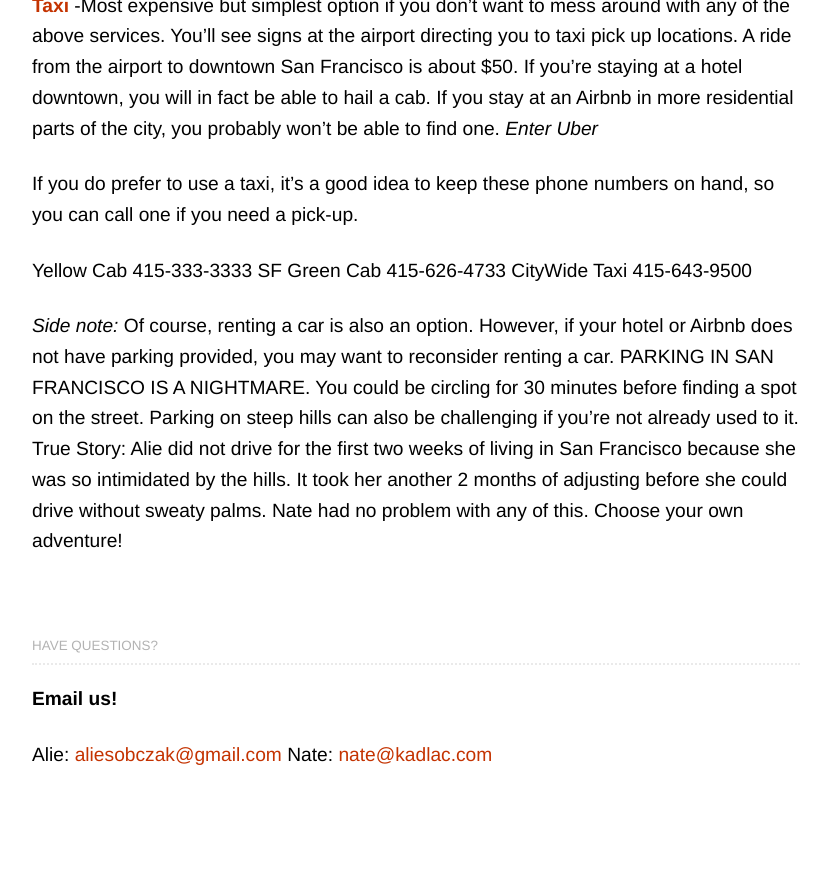
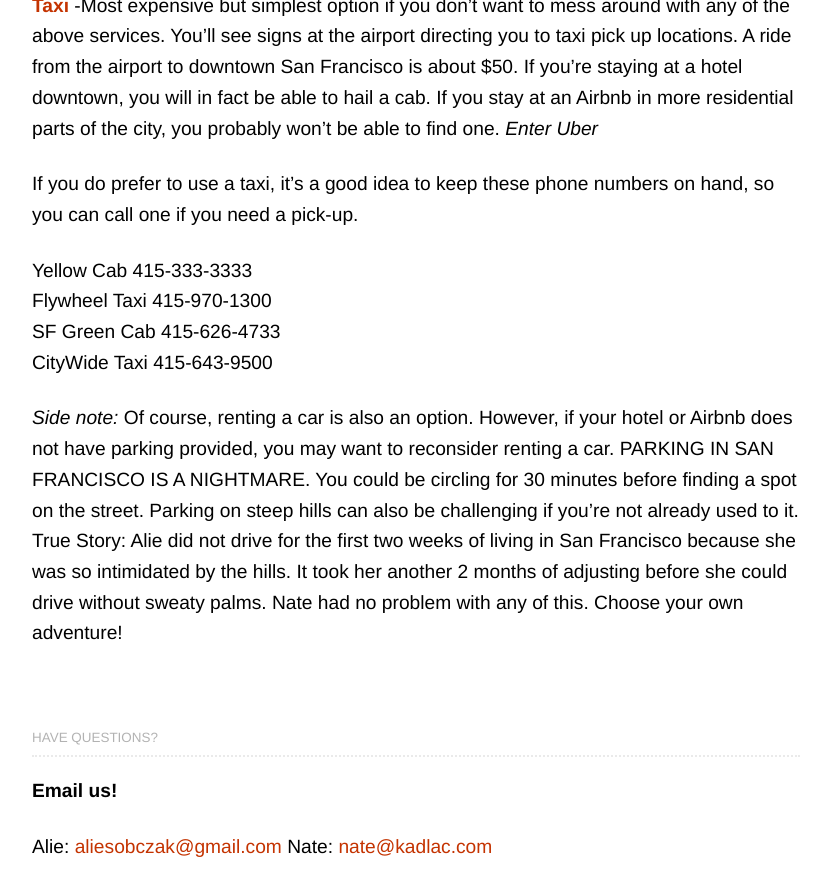
Before and after one commit to nkadlac/alieplusnate.com, a Jekyll site: the page built from travel.md, in a window 1280 px wide and 900 px high, scrolled down 2199 px. Shown: the top 896 px of the window, without its empty margins (224-1055 px from the left). Built offline with Jekyll 4.4.1, drawn with Linux system fonts in a browser that asks for light colours; some web fonts are replaced.

Commit message:
Updated Travel

```diff
--- a/travel.md
+++ b/travel.md
@@ -66,9 +66,10 @@
 
 If you do prefer to use a taxi, it's a good idea to keep these phone numbers on hand, so you can call one if you need a pick-up.
 
-Yellow Cab 415-333-3333
-SF Green Cab 415-626-4733
-CityWide Taxi 415-643-9500
+Yellow Cab 415-333-3333<br>
+Flywheel Taxi 415-970-1300<br>
+SF Green Cab 415-626-4733<br>
+CityWide Taxi 415-643-9500<br>
 
 *Side note:* Of course, renting a car is also an option. However, if your hotel or Airbnb does not have parking provided, you may want to reconsider renting a car. PARKING IN SAN FRANCISCO IS A NIGHTMARE. You could be circling for 30 minutes before finding a spot on the street. Parking on steep hills can also be challenging if you're not already used to it. True Story: Alie did not drive for the first two weeks of living in San Francisco because she was so intimidated by the hills. It took her another 2 months of adjusting before she could drive without sweaty palms. Nate had no problem with any of this. Choose your own adventure!
 
```
